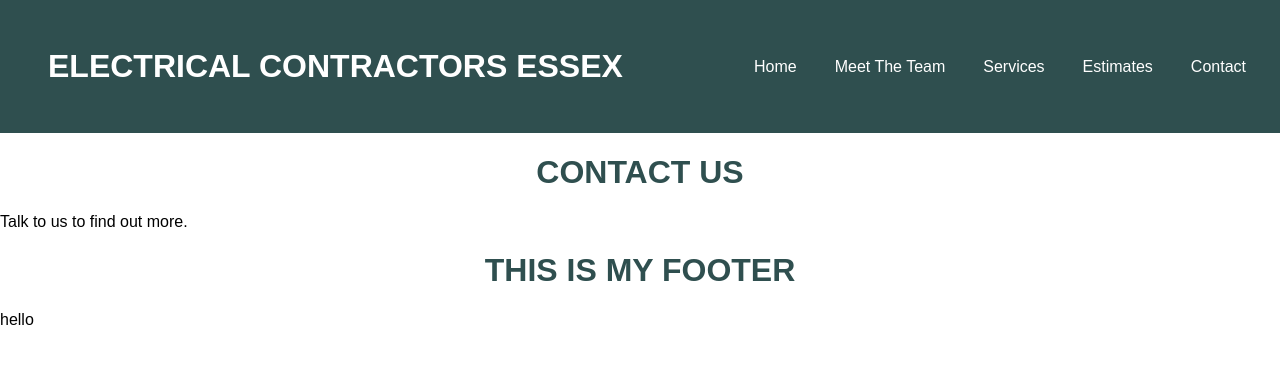
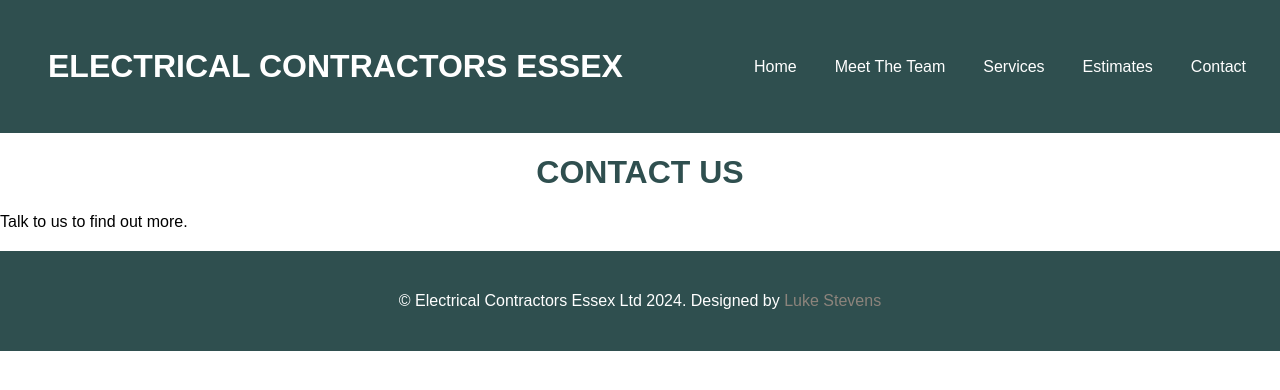
Before and after one commit to ls99555/Electrical-Contractors-Essex, a React (Create React App) app: page /contact in a window 1280 px wide. Shown: the top 390 px of the page. Built offline with nearby package versions, Linux system fonts and the light colour scheme.

Commit message:
Update footer and add scss file

```diff
--- a/src/components/Footer.js
+++ b/src/components/Footer.js
@@ -1,10 +1,10 @@
 import React from 'react';
+import './Footer.scss'
 
 const Footer = () => {
     return (
         <div className='Footer'>
-         <h1>This is my footer</h1>
-         <p>hello</p>
+         <p>&#169; Electrical Contractors Essex Ltd 2024. Designed by <a href='https://github.com/ls99555?tab=repositories'> Luke Stevens</a></p>
         </div>
     );
 };
--- /dev/null
+++ b/src/components/Footer.scss
@@ -0,0 +1,22 @@
+@import './src/App.scss';
+
+.Footer {
+    background-color: $primary-color;
+    color: white;
+    display: flex;
+    justify-content: center;
+    text-align: center;
+    align-items: center;
+    height: 100px;
+    margin-top: 20px;
+
+    a {
+        color: $secondary-color;
+        text-decoration: none;
+
+        &:hover {
+            text-decoration: underline;
+            cursor: pointer;
+        }
+    }
+}
```
